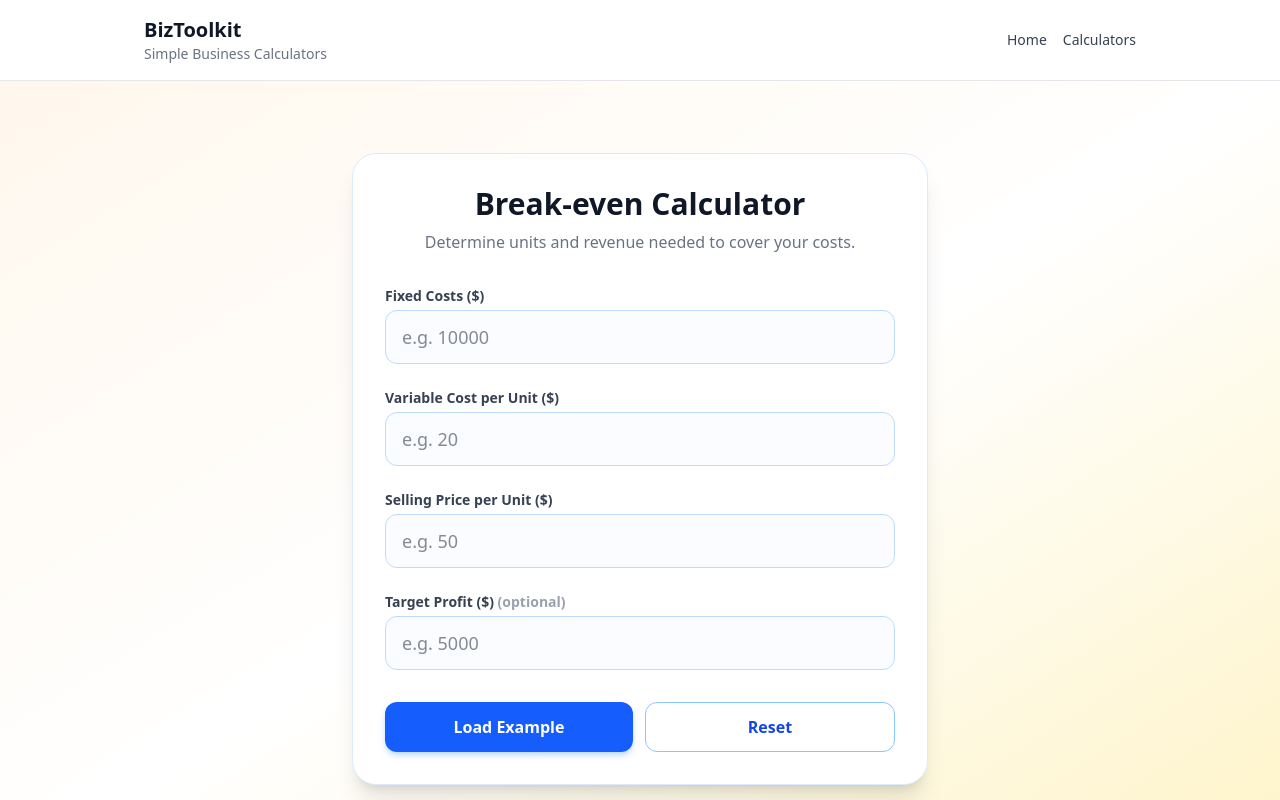
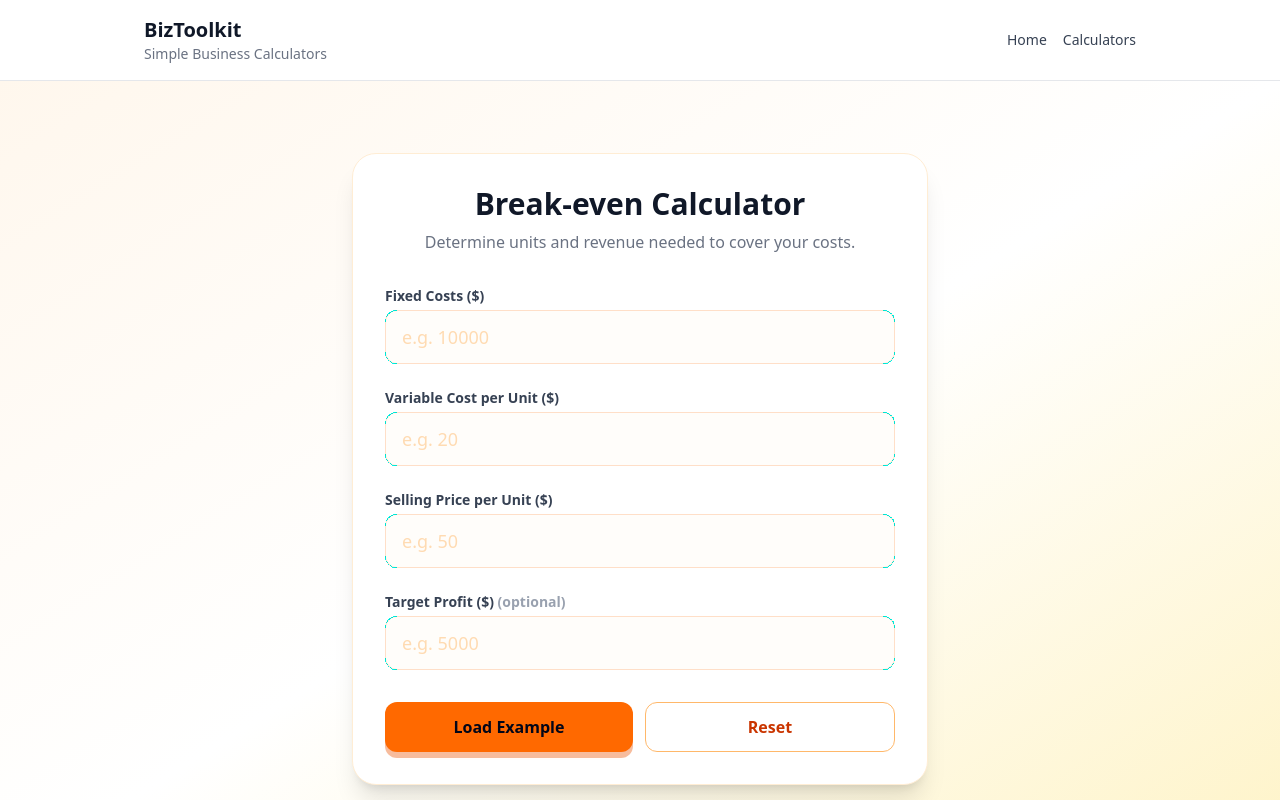
Before and after one commit to wakilmustaqeem/biztoolkit, a Next.js app: page /break-even-calculator in a window 1280 px wide. Shown: the top 800 px of the page. Built offline with nearby package versions, Linux system fonts and the light colour scheme.

Commit message:
apply orange and violet themes to break-even and markup calculators

```diff
--- a/app/break-even-calculator/break-even-calculator.tsx
+++ b/app/break-even-calculator/break-even-calculator.tsx
@@ -17,10 +17,7 @@ export default function BreakEvenCalculator() {
   const profit = parseFloat(targetProfit);
 
   const hasRequired =
-    !isNaN(fixed) && fixed >= 0 &&
-    !isNaN(variable) && variable >= 0 &&
-    !isNaN(price) && price > 0;
-
+    !isNaN(fixed) && fixed >= 0 && !isNaN(variable) && variable >= 0 && !isNaN(price) && price > 0;
   const contributionMargin = hasRequired ? price - variable : null;
   const isInvalidPricing = hasRequired && contributionMargin !== null && contributionMargin <= 0;
   const breakEvenUnits = hasRequired && contributionMargin !== null && contributionMargin > 0 ? fixed / contributionMargin : null;
@@ -44,18 +41,18 @@ export default function BreakEvenCalculator() {
 
   return (
     <div className="py-10 px-4">
-      <div className="max-w-xl mx-auto bg-white rounded-3xl shadow-xl border border-blue-100 p-8">
+      <div className="max-w-xl mx-auto bg-white rounded-3xl shadow-xl border border-orange-100 p-8">
         <h1 className="text-3xl font-bold text-gray-900 text-center mb-2">Break-even Calculator</h1>
         <p className="text-center text-gray-500 mb-8">Determine units and revenue needed to cover your costs.</p>
         <div className="space-y-6">
-          <div><label htmlFor="fixedCosts" className="block text-sm font-semibold text-gray-700 mb-1">Fixed Costs ($)</label><input id="fixedCosts" type="number" inputMode="decimal" min="0" step="0.01" value={fixedCosts} onChange={(e) => setFixedCosts(e.target.value)} placeholder="e.g. 10000" className="w-full px-4 py-3 border border-blue-200 rounded-xl text-lg text-gray-900 focus:outline-none focus:ring-2 focus:ring-blue-500 bg-blue-50/30" /></div>
-          <div><label htmlFor="variableCost" className="block text-sm font-semibold text-gray-700 mb-1">Variable Cost per Unit ($)</label><input id="variableCost" type="number" inputMode="decimal" min="0" step="0.01" value={variableCost} onChange={(e) => setVariableCost(e.target.value)} placeholder="e.g. 20" className="w-full px-4 py-3 border border-blue-200 rounded-xl text-lg text-gray-900 focus:outline-none focus:ring-2 focus:ring-blue-500 bg-blue-50/30" /></div>
-          <div><label htmlFor="sellingPrice" className="block text-sm font-semibold text-gray-700 mb-1">Selling Price per Unit ($)</label><input id="sellingPrice" type="number" inputMode="decimal" min="0" step="0.01" value={sellingPrice} onChange={(e) => setSellingPrice(e.target.value)} placeholder="e.g. 50" className="w-full px-4 py-3 border border-blue-200 rounded-xl text-lg text-gray-900 focus:outline-none focus:ring-2 focus:ring-blue-500 bg-blue-50/30" /></div>
-          <div><label htmlFor="targetProfit" className="block text-sm font-semibold text-gray-700 mb-1">Target Profit ($) <span className="text-gray-400">(optional)</span></label><input id="targetProfit" type="number" inputMode="decimal" min="0" step="0.01" value={targetProfit} onChange={(e) => setTargetProfit(e.target.value)} placeholder="e.g. 5000" className="w-full px-4 py-3 border border-blue-200 rounded-xl text-lg text-gray-900 focus:outline-none focus:ring-2 focus:ring-blue-500 bg-blue-50/30" /></div>
-          <div className="flex gap-3 pt-2"><button onClick={loadExample} className="flex-1 px-4 py-3 bg-blue-600 text-white font-semibold rounded-xl hover:bg-blue-700 transition shadow-md shadow-blue-200">Load Example</button><button onClick={reset} className="flex-1 px-4 py-3 bg-white text-blue-700 font-semibold rounded-xl border border-blue-300 hover:bg-blue-50 transition">Reset</button></div>
+          <div><label htmlFor="fixedCosts" className="block text-sm font-semibold text-gray-700 mb-1">Fixed Costs ($)</label><input id="fixedCosts" type="number" inputMode="decimal" min="0" step="0.01" value={fixedCosts} onChange={(e) => setFixedCosts(e.target.value)} placeholder="e.g. 10000" className="w-full px-4 py-3 border border-orange-500/20 rounded-xl text-lg text-orange-300 focus:outline-none focus:ring-2 focus:ring-orange-400/50 bg-orange-50/30" /></div>
+          <div><label htmlFor="variableCost" className="block text-sm font-semibold text-gray-700 mb-1">Variable Cost per Unit ($)</label><input id="variableCost" type="number" inputMode="decimal" min="0" step="0.01" value={variableCost} onChange={(e) => setVariableCost(e.target.value)} placeholder="e.g. 20" className="w-full px-4 py-3 border border-orange-500/20 rounded-xl text-lg text-orange-300 focus:outline-none focus:ring-2 focus:ring-orange-400/50 bg-orange-50/30" /></div>
+          <div><label htmlFor="sellingPrice" className="block text-sm font-semibold text-gray-700 mb-1">Selling Price per Unit ($)</label><input id="sellingPrice" type="number" inputMode="decimal" min="0" step="0.01" value={sellingPrice} onChange={(e) => setSellingPrice(e.target.value)} placeholder="e.g. 50" className="w-full px-4 py-3 border border-orange-500/20 rounded-xl text-lg text-orange-300 focus:outline-none focus:ring-2 focus:ring-orange-400/50 bg-orange-50/30" /></div>
+          <div><label htmlFor="targetProfit" className="block text-sm font-semibold text-gray-700 mb-1">Target Profit ($) <span className="text-gray-400">(optional)</span></label><input id="targetProfit" type="number" inputMode="decimal" min="0" step="0.01" value={targetProfit} onChange={(e) => setTargetProfit(e.target.value)} placeholder="e.g. 5000" className="w-full px-4 py-3 border border-orange-500/20 rounded-xl text-lg text-orange-300 focus:outline-none focus:ring-2 focus:ring-orange-400/50 bg-orange-50/30" /></div>
+          <div className="flex gap-3 pt-2"><button onClick={loadExample} className="flex-1 px-4 py-3 bg-orange-500 text-slate-950 font-semibold rounded-xl hover:bg-orange-400 transition shadow-[0_6px_0_rgba(234,88,12,0.4)]">Load Example</button><button onClick={reset} className="flex-1 px-4 py-3 bg-white text-orange-700 font-semibold rounded-xl border border-orange-300 hover:bg-orange-50 transition">Reset</button></div>
         </div>
         {hasRequired && isInvalidPricing && <div className="mt-8 bg-red-50 border border-red-200 text-red-700 p-4 rounded-xl">Selling price must be greater than variable cost per unit for a positive contribution margin.</div>}
-        {hasRequired && !isInvalidPricing && <div className="mt-8 bg-gradient-to-r from-blue-50 to-cyan-50 p-6 rounded-2xl border border-blue-100"><h2 className="text-xl font-bold text-gray-800 mb-4">Results</h2><div className="space-y-4"><div className="flex items-center justify-between"><span className="text-gray-600 font-medium">Contribution Margin per Unit</span><span className="text-2xl font-bold text-blue-600">${formatNumber(contributionMargin!)}</span></div><div className="flex items-center justify-between"><span className="text-gray-600 font-medium">Break-even Point (Units)</span><span className="text-2xl font-bold text-green-600">{formatNumber(breakEvenUnits!)} units</span></div><div className="flex items-center justify-between"><span className="text-gray-600 font-medium">Break-even Revenue</span><span className="text-2xl font-bold text-purple-600">${formatNumber(breakEvenRevenue!)}</span></div>{unitsForTargetProfit !== null && <div className="flex items-center justify-between"><span className="text-gray-600 font-medium">Units for Target Profit (${formatNumber(profit)})</span><span className="text-2xl font-bold text-teal-600">{formatNumber(unitsForTargetProfit)} units</span></div>}</div></div>}
+        {hasRequired && !isInvalidPricing && <div className="mt-8 bg-gradient-to-r from-orange-50 to-amber-50 p-6 rounded-2xl border border-orange-100"><h2 className="text-xl font-bold text-gray-800 mb-4">Results</h2><div className="space-y-4"><div className="flex items-center justify-between"><span className="text-gray-600 font-medium">Contribution Margin per Unit</span><span className="text-2xl font-bold text-orange-300">${formatNumber(contributionMargin!)}</span></div><div className="flex items-center justify-between"><span className="text-gray-600 font-medium">Break-even Point (Units)</span><span className="text-2xl font-bold text-orange-300">{formatNumber(breakEvenUnits!)} units</span></div><div className="flex items-center justify-between"><span className="text-gray-600 font-medium">Break-even Revenue</span><span className="text-2xl font-bold text-orange-300">${formatNumber(breakEvenRevenue!)}</span></div>{unitsForTargetProfit !== null && <div className="flex items-center justify-between"><span className="text-gray-600 font-medium">Units for Target Profit (${formatNumber(profit)})</span><span className="text-2xl font-bold text-orange-300">{formatNumber(unitsForTargetProfit)} units</span></div>}</div></div>}
       </div>
     </div>
   );
```
